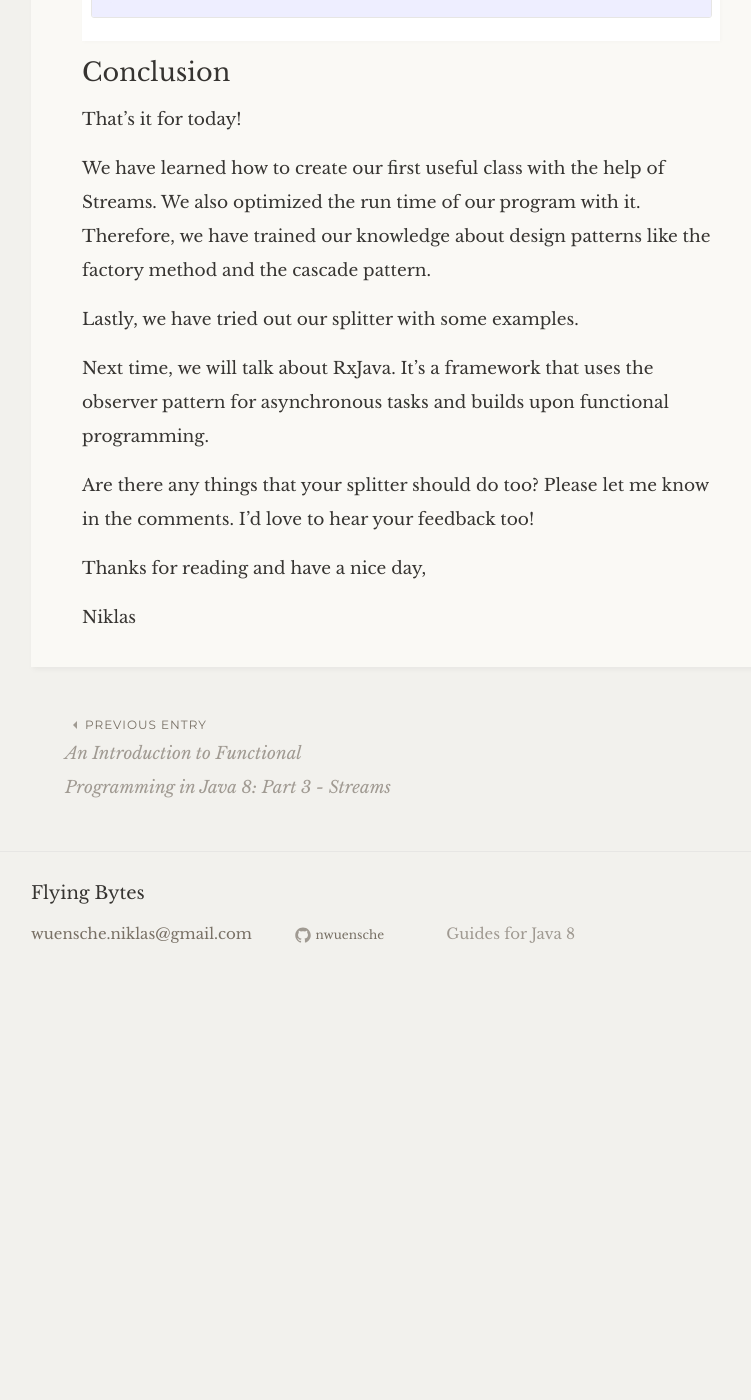
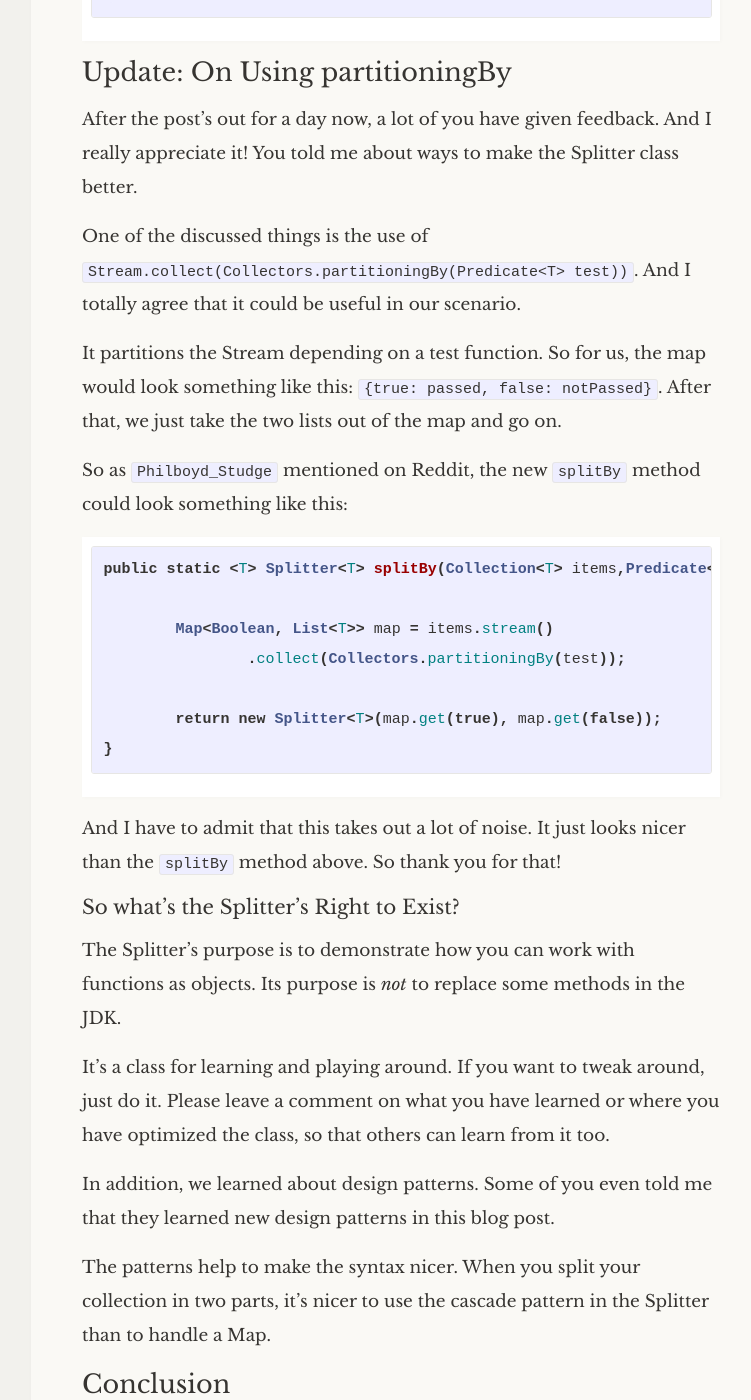
Before and after one commit to flyingbytes/flyingbytes.github.io, a Jekyll site: the page built from _posts/2017-12-03-Java8-Part4.markdown, in a window 1280 px wide and 1400 px high, scrolled down 5147 px. Shown: the whole window, without its empty margins (239-990 px from the left). Built offline with Jekyll 4.4.1, drawn with Linux system fonts in a browser that asks for light colours; some web fonts are replaced; comment, search, counter and statistics services are not loaded; before the commit the page ends 6156 px from its top, so only the background shows below that.

Commit message:
On partitioningBy

```diff
--- a/_posts/2017-12-03-Java8-Part4.markdown
+++ b/_posts/2017-12-03-Java8-Part4.markdown
@@ -138,6 +138,38 @@ public void sendEmails(List<Candidates> candidates) {
 }
 {% endhighlight %}
 
+## Update: On Using partitioningBy
+
+After the post's out for a day now, a lot of you have given feedback. And I really appreciate it! You told me about ways to make the Splitter class better.
+
+One of the discussed things is the use of `Stream.collect(Collectors.partitioningBy(Predicate<T> test))`. And I totally agree that it could be useful in our scenario.
+
+It partitions the Stream depending on a test function. So for us, the map would look something like this: `{true: passed, false: notPassed}`. After that, we just take the two lists out of the map and go on.
+
+So as `Philboyd_Studge` mentioned on Reddit, the new `splitBy` method could look something like this:
+
+{% highlight java %}
+public static <T> Splitter<T> splitBy(Collection<T> items,Predicate<T> test) {
+
+        Map<Boolean, List<T>> map = items.stream()
+                .collect(Collectors.partitioningBy(test));
+
+        return new Splitter<T>(map.get(true), map.get(false));
+}
+{% endhighlight %}
+
+And I have to admit that this takes out a lot of noise. It just looks nicer than the `splitBy` method above. So thank you for that!
+
+### So what's the Splitter's Right to Exist?
+
+The Splitter's purpose is to demonstrate how you can work with functions as objects. Its purpose is *not* to replace  some methods in the JDK.
+
+It's a class for learning and playing around. If you want to tweak around, just do it. Please leave a comment on what you have learned or where you have optimized the class, so that others can learn from it too.
+
+In addition, we learned about design patterns. Some of you even told me that they learned new design patterns in this blog post.
+
+The patterns help to make the syntax nicer. When you split your collection in two parts, it's nicer to use the cascade pattern in the Splitter than to handle a Map.
+
 ## Conclusion
 That's it for today!
 
@@ -176,4 +208,4 @@ s.setAttribute('data-timestamp', +new Date());
 <noscript>Please enable JavaScript to view the <a href="https://disqus.com/?ref_noscript">comments powered by Disqus.</a></noscript>
 
 [talk]: https://youtu.be/e4MT_OguDKg?t=45m30
-[part3]: https://flyingbytes.github.io/programming/java8/functional/part3/2017/02/18/Java8-Part3.html
+[part3]: https://flyingbytes.github.io/programming/java8/functional/part3/2017/02/18/Java8-Part3.html.
```
